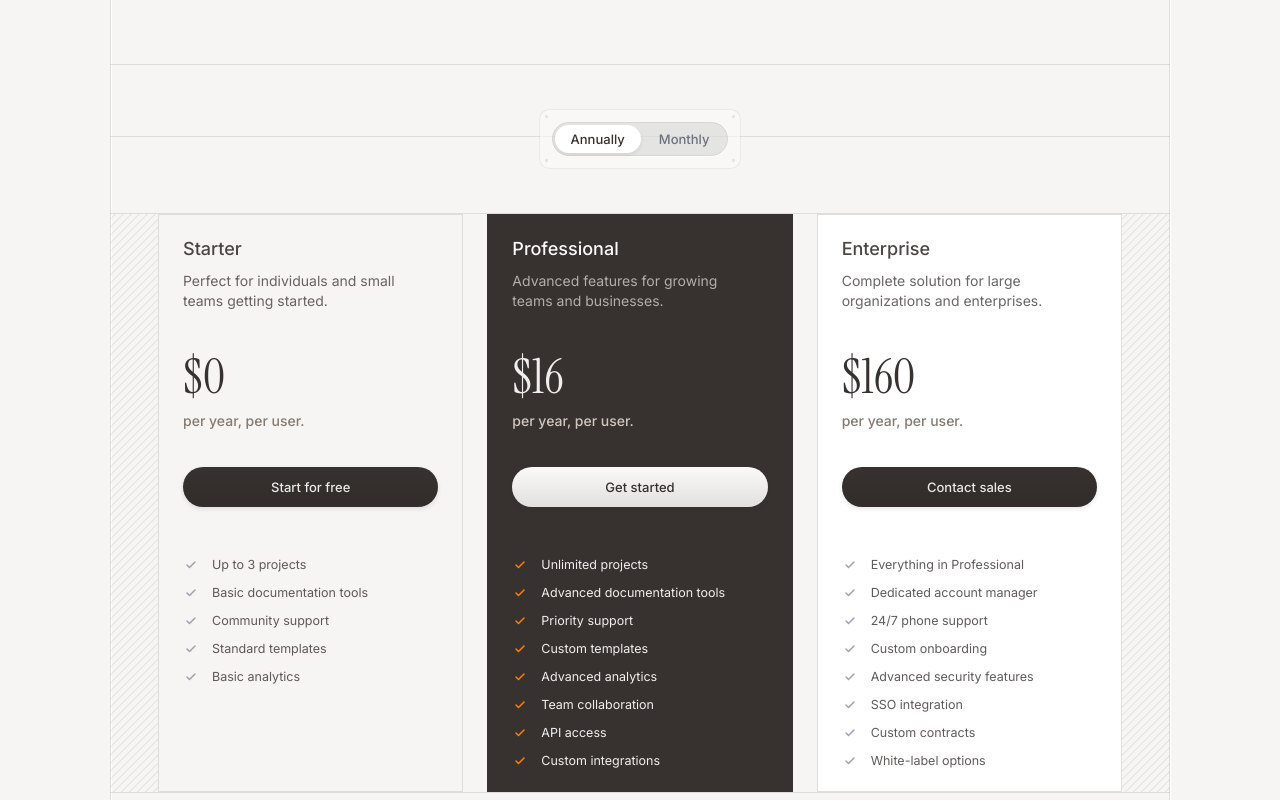
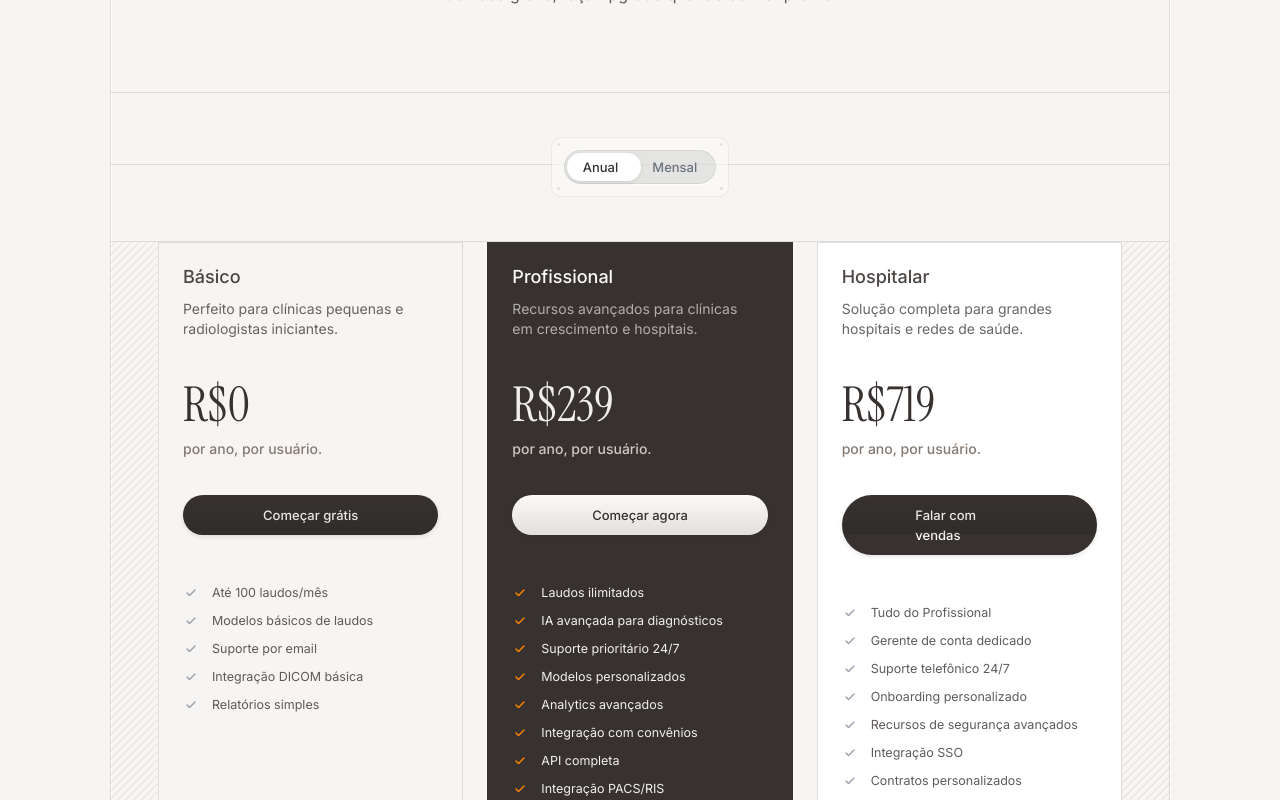
Before and after one commit to Vajbratya/v0-brillance-saa-s-landing-page, a Next.js app: page / in a window 1280 px wide. Shown: the part 5580-6380 px from the top of the page. Built offline with nearby package versions, Linux system fonts and the light colour scheme.

Commit message:
feat: translate pricing section to Brazilian Portuguese
Adapt all pricing section texts for radiology reports and Brazilian health plans.

Co-authored-by: null <183323251+Vajbratya@users.noreply.github.com>

```diff
--- a/components/pricing-section.tsx
+++ b/components/pricing-section.tsx
@@ -11,12 +11,12 @@ export default function PricingSection() {
       annually: 0,
     },
     professional: {
-      monthly: 20,
-      annually: 16, // 20% discount for annual
+      monthly: 299,
+      annually: 239, // 20% discount for annual
     },
     enterprise: {
-      monthly: 200,
-      annually: 160, // 20% discount for annual
+      monthly: 899,
+      annually: 719, // 20% discount for annual
     },
   }
 
@@ -39,20 +39,18 @@ export default function PricingSection() {
               </svg>
             </div>
             <div className="text-center flex justify-center flex-col text-[#37322F] text-xs font-medium leading-3 font-sans">
-              Plans & Pricing
+              Planos & Preços
             </div>
           </div>
 
-          {/* Title */}
           <div className="self-stretch text-center flex justify-center flex-col text-[#49423D] text-3xl md:text-5xl font-semibold leading-tight md:leading-[60px] font-sans tracking-tight">
-            Choose the perfect plan for your business
+            Escolha o plano ideal para sua clínica
           </div>
 
-          {/* Description */}
           <div className="self-stretch text-center text-[#605A57] text-base font-normal leading-7 font-sans">
-            Scale your operations with flexible pricing that grows with your team.
+            Escale suas operações radiológicas com preços flexíveis que crescem com sua equipe.
             <br />
-            Start free, upgrade when you're ready.
+            Comece grátis, faça upgrade quando estiver pronto.
           </div>
         </div>
       </div>
@@ -80,7 +78,7 @@ export default function PricingSection() {
                   billingPeriod === "annually" ? "text-[#37322F]" : "text-[#6B7280]"
                 }`}
               >
-                Annually
+                Anual
               </div>
             </button>
 
@@ -93,7 +91,7 @@ export default function PricingSection() {
                   billingPeriod === "monthly" ? "text-[#37322F]" : "text-[#6B7280]"
                 }`}
               >
-                Monthly
+                Mensal
               </div>
             </button>
           </div>
@@ -128,16 +126,16 @@ export default function PricingSection() {
               {/* Plan Header */}
               <div className="self-stretch flex flex-col justify-start items-center gap-9">
                 <div className="self-stretch flex flex-col justify-start items-start gap-2">
-                  <div className="text-[rgba(55,50,47,0.90)] text-lg font-medium leading-7 font-sans">Starter</div>
+                  <div className="text-[rgba(55,50,47,0.90)] text-lg font-medium leading-7 font-sans">Básico</div>
                   <div className="w-full max-w-[242px] text-[rgba(41,37,35,0.70)] text-sm font-normal leading-5 font-sans">
-                    Perfect for individuals and small teams getting started.
+                    Perfeito para clínicas pequenas e radiologistas iniciantes.
                   </div>
                 </div>
 
                 <div className="self-stretch flex flex-col justify-start items-start gap-2">
                   <div className="flex flex-col justify-start items-start gap-1">
                     <div className="relative h-[60px] flex items-center text-[#37322F] text-5xl font-medium leading-[60px] font-serif">
-                      <span className="invisible">${pricing.starter[billingPeriod]}</span>
+                      <span className="invisible">R${pricing.starter[billingPeriod]}</span>
                       <span
                         className="absolute inset-0 flex items-center transition-all duration-500"
                         style={{
@@ -147,7 +145,7 @@ export default function PricingSection() {
                         }}
                         aria-hidden={billingPeriod !== "annually"}
                       >
-                        ${pricing.starter.annually}
+                        R${pricing.starter.annually}
                       </span>
                       <span
                         className="absolute inset-0 flex items-center transition-all duration-500"
@@ -158,11 +156,11 @@ export default function PricingSection() {
                         }}
                         aria-hidden={billingPeriod !== "monthly"}
                       >
-                        ${pricing.starter.monthly}
+                        R${pricing.starter.monthly}
                       </span>
                     </div>
                     <div className="text-[#847971] text-sm font-medium font-sans">
-                      per {billingPeriod === "monthly" ? "month" : "year"}, per user.
+                      por {billingPeriod === "monthly" ? "mês" : "ano"}, por usuário.
                     </div>
                   </div>
                 </div>
@@ -170,18 +168,18 @@ export default function PricingSection() {
                 <div className="self-stretch px-4 py-[10px] relative bg-[#37322F] shadow-[0px_2px_4px_rgba(55,50,47,0.12)] overflow-hidden rounded-[99px] flex justify-center items-center">
                   <div className="w-full h-[41px] absolute left-0 top-[-0.5px] bg-gradient-to-b from-[rgba(255,255,255,0.20)] to-[rgba(0,0,0,0.10)] mix-blend-multiply"></div>
                   <div className="max-w-[108px] flex justify-center flex-col text-[#FBFAF9] text-[13px] font-medium leading-5 font-sans">
-                    Start for free
+                    Começar grátis
                   </div>
                 </div>
               </div>
 
               <div className="self-stretch flex flex-col justify-start items-start gap-2">
                 {[
-                  "Up to 3 projects",
-                  "Basic documentation tools",
-                  "Community support",
-                  "Standard templates",
-                  "Basic analytics",
+                  "Até 100 laudos/mês",
+                  "Modelos básicos de laudos",
+                  "Suporte por email",
+                  "Integração DICOM básica",
+                  "Relatórios simples",
                 ].map((feature, index) => (
                   <div key={index} className="self-stretch flex justify-start items-center gap-[13px]">
                     <div className="w-4 h-4 relative flex items-center justify-center">
@@ -208,16 +206,16 @@ export default function PricingSection() {
               {/* Plan Header */}
               <div className="self-stretch flex flex-col justify-start items-center gap-9">
                 <div className="self-stretch flex flex-col justify-start items-start gap-2">
-                  <div className="text-[#FBFAF9] text-lg font-medium leading-7 font-sans">Professional</div>
+                  <div className="text-[#FBFAF9] text-lg font-medium leading-7 font-sans">Profissional</div>
                   <div className="w-full max-w-[242px] text-[#B2AEA9] text-sm font-normal leading-5 font-sans">
-                    Advanced features for growing teams and businesses.
+                    Recursos avançados para clínicas em crescimento e hospitais.
                   </div>
                 </div>
 
                 <div className="self-stretch flex flex-col justify-start items-start gap-2">
                   <div className="flex flex-col justify-start items-start gap-1">
                     <div className="relative h-[60px] flex items-center text-[#F0EFEE] text-5xl font-medium leading-[60px] font-serif">
-                      <span className="invisible">${pricing.professional[billingPeriod]}</span>
+                      <span className="invisible">R${pricing.professional[billingPeriod]}</span>
                       <span
                         className="absolute inset-0 flex items-center transition-all duration-500"
                         style={{
@@ -227,7 +225,7 @@ export default function PricingSection() {
                         }}
                         aria-hidden={billingPeriod !== "annually"}
                       >
-                        ${pricing.professional.annually}
+                        R${pricing.professional.annually}
                       </span>
                       <span
                         className="absolute inset-0 flex items-center transition-all duration-500"
@@ -238,11 +236,11 @@ export default function PricingSection() {
                         }}
                         aria-hidden={billingPeriod !== "monthly"}
                       >
-                        ${pricing.professional.monthly}
+                        R${pricing.professional.monthly}
                       </span>
                     </div>
                     <div className="text-[#D2C6BF] text-sm font-medium font-sans">
-                      per {billingPeriod === "monthly" ? "month" : "year"}, per user.
+                      por {billingPeriod === "monthly" ? "mês" : "ano"}, por usuário.
                     </div>
                   </div>
                 </div>
@@ -251,21 +249,21 @@ export default function PricingSection() {
                 <div className="self-stretch px-4 py-[10px] relative bg-[#FBFAF9] shadow-[0px_2px_4px_rgba(55,50,47,0.12)] overflow-hidden rounded-[99px] flex justify-center items-center">
                   <div className="w-full h-[41px] absolute left-0 top-[-0.5px] bg-gradient-to-b from-[rgba(255,255,255,0)] to-[rgba(0,0,0,0.10)] mix-blend-multiply"></div>
                   <div className="max-w-[108px] flex justify-center flex-col text-[#37322F] text-[13px] font-medium leading-5 font-sans">
-                    Get started
+                    Começar agora
                   </div>
                 </div>
               </div>
 
               <div className="self-stretch flex flex-col justify-start items-start gap-2">
                 {[
-                  "Unlimited projects",
-                  "Advanced documentation tools",
-                  "Priority support",
-                  "Custom templates",
-                  "Advanced analytics",
-                  "Team collaboration",
-                  "API access",
-                  "Custom integrations",
+                  "Laudos ilimitados",
+                  "IA avançada para diagnósticos",
+                  "Suporte prioritário 24/7",
+                  "Modelos personalizados",
+                  "Analytics avançados",
+                  "Integração com convênios",
+                  "API completa",
+                  "Integração PACS/RIS",
                 ].map((feature, index) => (
                   <div key={index} className="self-stretch flex justify-start items-center gap-[13px]">
                     <div className="w-4 h-4 relative flex items-center justify-center">
@@ -290,16 +288,16 @@ export default function PricingSection() {
               {/* Plan Header */}
               <div className="self-stretch flex flex-col justify-start items-center gap-9">
                 <div className="self-stretch flex flex-col justify-start items-start gap-2">
-                  <div className="text-[rgba(55,50,47,0.90)] text-lg font-medium leading-7 font-sans">Enterprise</div>
+                  <div className="text-[rgba(55,50,47,0.90)] text-lg font-medium leading-7 font-sans">Hospitalar</div>
                   <div className="w-full max-w-[242px] text-[rgba(41,37,35,0.70)] text-sm font-normal leading-5 font-sans">
-                    Complete solution for large organizations and enterprises.
+                    Solução completa para grandes hospitais e redes de saúde.
                   </div>
                 </div>
 
                 <div className="self-stretch flex flex-col justify-start items-start gap-2">
                   <div className="flex flex-col justify-start items-start gap-1">
                     <div className="relative h-[60px] flex items-center text-[#37322F] text-5xl font-medium leading-[60px] font-serif">
-                      <span className="invisible">${pricing.enterprise[billingPeriod]}</span>
+                      <span className="invisible">R${pricing.enterprise[billingPeriod]}</span>
                       <span
                         className="absolute inset-0 flex items-center transition-all duration-500"
                         style={{
@@ -309,7 +307,7 @@ export default function PricingSection() {
                         }}
                         aria-hidden={billingPeriod !== "annually"}
                       >
-                        ${pricing.enterprise.annually}
+                        R${pricing.enterprise.annually}
                       </span>
                       <span
                         className="absolute inset-0 flex items-center transition-all duration-500"
@@ -320,11 +318,11 @@ export default function PricingSection() {
                         }}
                         aria-hidden={billingPeriod !== "monthly"}
                       >
-                        ${pricing.enterprise.monthly}
+                        R${pricing.enterprise.monthly}
                       </span>
                     </div>
                     <div className="text-[#847971] text-sm font-medium font-sans">
-                      per {billingPeriod === "monthly" ? "month" : "year"}, per user.
+                      por {billingPeriod === "monthly" ? "mês" : "ano"}, por usuário.
                     </div>
                   </div>
                 </div>
@@ -332,21 +330,21 @@ export default function PricingSection() {
                 <div className="self-stretch px-4 py-[10px] relative bg-[#37322F] shadow-[0px_2px_4px_rgba(55,50,47,0.12)] overflow-hidden rounded-[99px] flex justify-center items-center">
                   <div className="w-full h-[41px] absolute left-0 top-[-0.5px] bg-gradient-to-b from-[rgba(255,255,255,0.20)] to-[rgba(0,0,0,0.10)] mix-blend-multiply"></div>
                   <div className="max-w-[108px] flex justify-center flex-col text-[#FBFAF9] text-[13px] font-medium leading-5 font-sans">
-                    Contact sales
+                    Falar com vendas
                   </div>
                 </div>
               </div>
 
               <div className="self-stretch flex flex-col justify-start items-start gap-2">
                 {[
-                  "Everything in Professional",
-                  "Dedicated account manager",
-                  "24/7 phone support",
-                  "Custom onboarding",
-                  "Advanced security features",
-                  "SSO integration",
-                  "Custom contracts",
-                  "White-label options",
+                  "Tudo do Profissional",
+                  "Gerente de conta dedicado",
+                  "Suporte telefônico 24/7",
+                  "Onboarding personalizado",
+                  "Recursos de segurança avançados",
+                  "Integração SSO",
+                  "Contratos personalizados",
+                  "White-label disponível",
                 ].map((feature, index) => (
                   <div key={index} className="self-stretch flex justify-start items-center gap-[13px]">
                     <div className="w-4 h-4 relative flex items-center justify-center">
```
